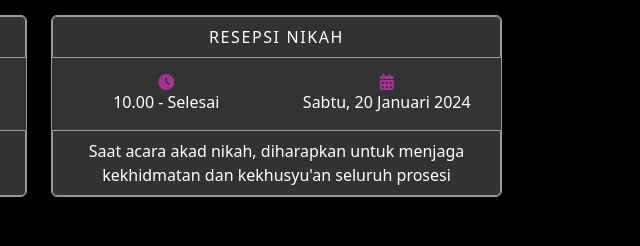
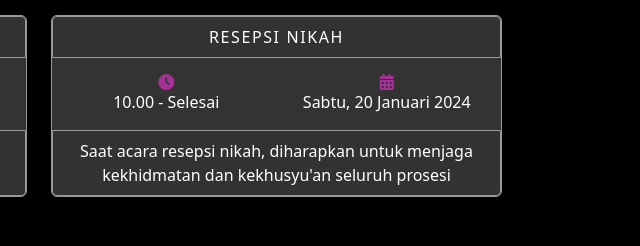
Before and after one commit to fadhlan-devi/fadhlan-devi, a plain HTML site: page index.html in a window 1280 px wide. Shown: the part 2540-2786 px from the top of the page, 601-1241 px from the left. Drawn offline with nearby package versions, Linux system fonts and the light colour scheme.

Commit message:
Update index.html
Signed-off-by: fadhlan-devi <151484867+fadhlan-devi@users.noreply.github.com>

```diff
--- a/index.html
+++ b/index.html
@@ -164,7 +164,7 @@
                             </div>
                         </div>
                         <div class="card-footer animasi">
-                            Saat acara akad nikah, diharapkan untuk menjaga kekhidmatan dan kekhusyu'an seluruh prosesi
+                            Saat acara resepsi nikah, diharapkan untuk menjaga kekhidmatan dan kekhusyu'an seluruh prosesi
                         </div>
                     </div>
                 </div>
```
